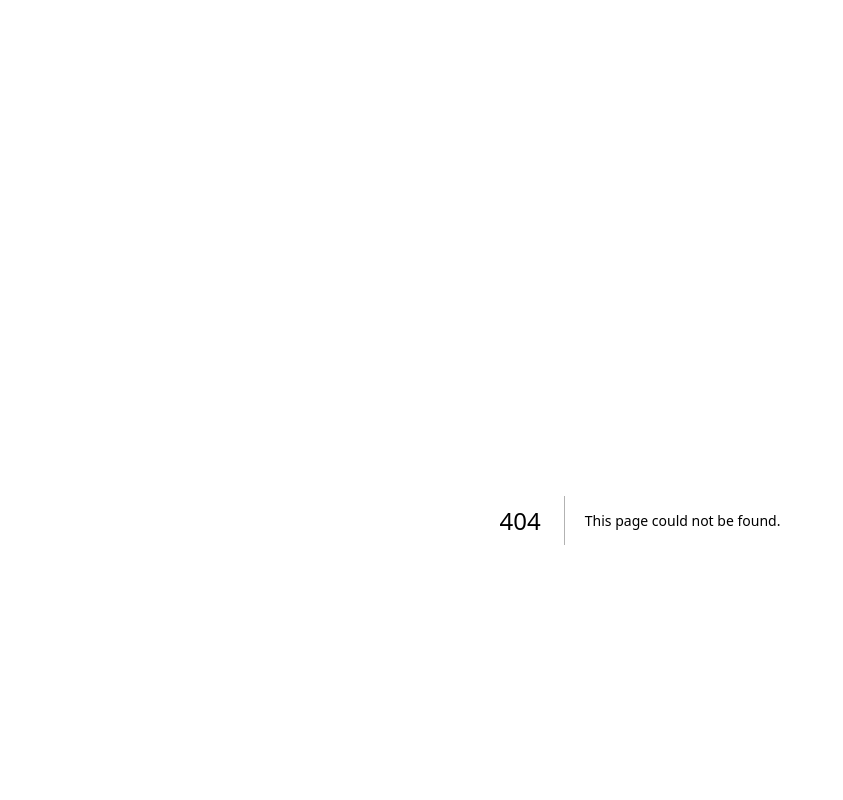
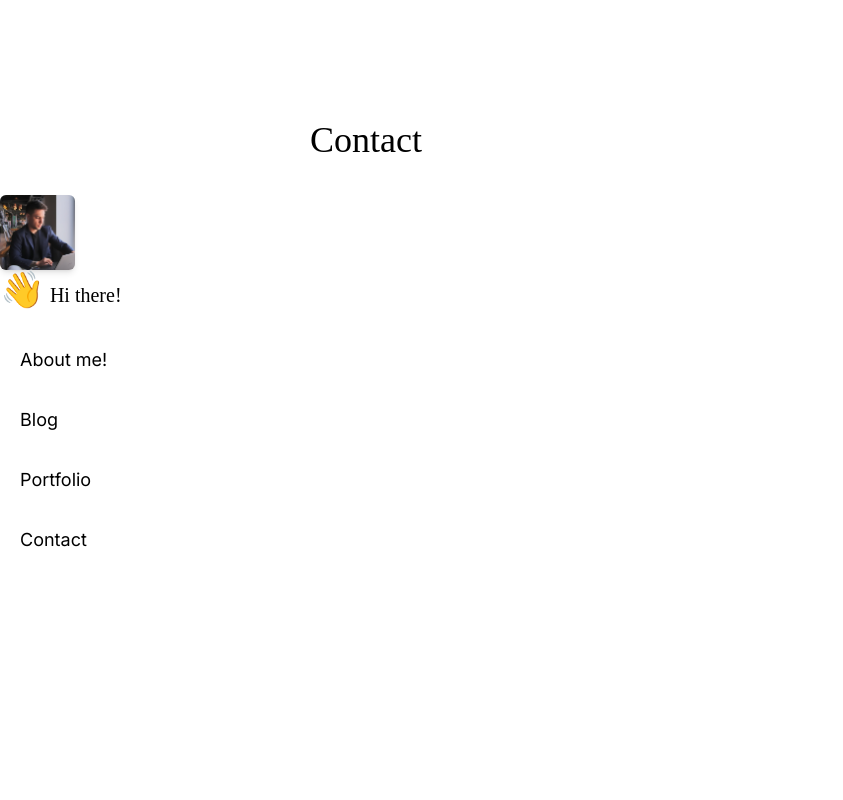
Before and after one commit to eduardoaraya/eduardoaraya.me-nextjs, a Next.js app: page /contact in a window 1280 px wide. Before the commit this address had no page. Shown: the top 800 px of the page, without its empty margins (0-843 px from the left). Built offline with nearby package versions, Linux system fonts and the light colour scheme.

Commit message:
feat: Add new pages

```diff
--- /dev/null
+++ b/src/app/blog/page.tsx
@@ -0,0 +1,19 @@
+import { IntroductionSection } from "@eduardoaraya/components/sections/introSection";
+import { Menu } from "@eduardoaraya/components/ui/menu";
+import { PageLayout } from "@eduardoaraya/components/ui/page/pageLayout";
+import { TitleSescion } from "@eduardoaraya/components/ui/title/titleSection";
+
+export default function Blog() {
+  return (
+    <PageLayout
+      aside={
+        <>
+          <IntroductionSection />
+          <Menu isInline={false} />
+        </>
+      }
+    >
+      <TitleSescion>Blog</TitleSescion>
+    </PageLayout>
+  );
+}
--- /dev/null
+++ b/src/app/contact/page.tsx
@@ -0,0 +1,21 @@
+import { AboutMeSection } from "@eduardoaraya/components/sections/aboutMeSection";
+import { IntroductionSection } from "@eduardoaraya/components/sections/introSection";
+import { SkillSection } from "@eduardoaraya/components/sections/skillSection";
+import { Menu } from "@eduardoaraya/components/ui/menu";
+import { PageLayout } from "@eduardoaraya/components/ui/page/pageLayout";
+import { TitleSescion } from "@eduardoaraya/components/ui/title/titleSection";
+
+export default function Contact() {
+  return (
+    <PageLayout
+      aside={
+        <>
+          <IntroductionSection />
+          <Menu isInline={false} />
+        </>
+      }
+    >
+      <TitleSescion>Contact</TitleSescion>
+    </PageLayout>
+  );
+}
--- /dev/null
+++ b/src/app/portfolio/page.tsx
@@ -0,0 +1,19 @@
+import { IntroductionSection } from "@eduardoaraya/components/sections/introSection";
+import { Menu } from "@eduardoaraya/components/ui/menu";
+import { PageLayout } from "@eduardoaraya/components/ui/page/pageLayout";
+import { TitleSescion } from "@eduardoaraya/components/ui/title/titleSection";
+
+export default function Portfolio() {
+  return (
+    <PageLayout
+      aside={
+        <>
+          <IntroductionSection />
+          <Menu isInline={false} />
+        </>
+      }
+    >
+      <TitleSescion>Portfolio</TitleSescion>
+    </PageLayout>
+  );
+}
--- a/src/components/ui/menu/index.tsx
+++ b/src/components/ui/menu/index.tsx
@@ -8,16 +8,16 @@ export function Menu(
     <nav className="w-full">
       <ul className={`w-full flex ${directionClass} justify-around`}>
         <li className="bg-white rounded-sm hover:shadow-sm mb-2 px-5 py-3 text-lg cursor-pointer hover:bg-gray-100 transition duration-150 ease-in-out">
-          <a href="#about-me">About me!</a>
+          <a href="/#about-me">About me!</a>
         </li>
         <li className="bg-white rounded-sm hover:shadow-sm mb-2 px-5 py-3 text-lg cursor-pointer hover:bg-gray-100 transition duration-150 ease-in-out">
-          <a href="#skills">Blog</a>
+          <a href="/blog">Blog</a>
         </li>
         <li className="bg-white rounded-sm hover:shadow-sm mb-2 px-5 py-3 text-lg cursor-pointer hover:bg-gray-100 transition duration-150 ease-in-out">
-          <a href="#skills">Portfolio</a>
+          <a href="/portfolio">Portfolio</a>
         </li>
         <li className="bg-white rounded-sm hover:shadow-sm mb-2 px-5 py-3 text-lg cursor-pointer hover:bg-gray-100 transition duration-150 ease-in-out">
-          <a href="#contact">Contact</a>
+          <a href="/contact">Contact</a>
         </li>
       </ul>
     </nav>
--- a/src/components/ui/page/pageLayout.tsx
+++ b/src/components/ui/page/pageLayout.tsx
@@ -5,7 +5,7 @@ export function PageLayout({
   children,
 }: PropsWithChildren<{ aside: JSX.Element }>): JSX.Element {
   return (
-    <main className="flex flex-col">
+    <main className="flex flex-col min-h-screen">
       <div className="grid grid-cols-12 gap-5">
         <div className="col-span-12 md:col-span-3">
           <div className="relative w-full">
```
